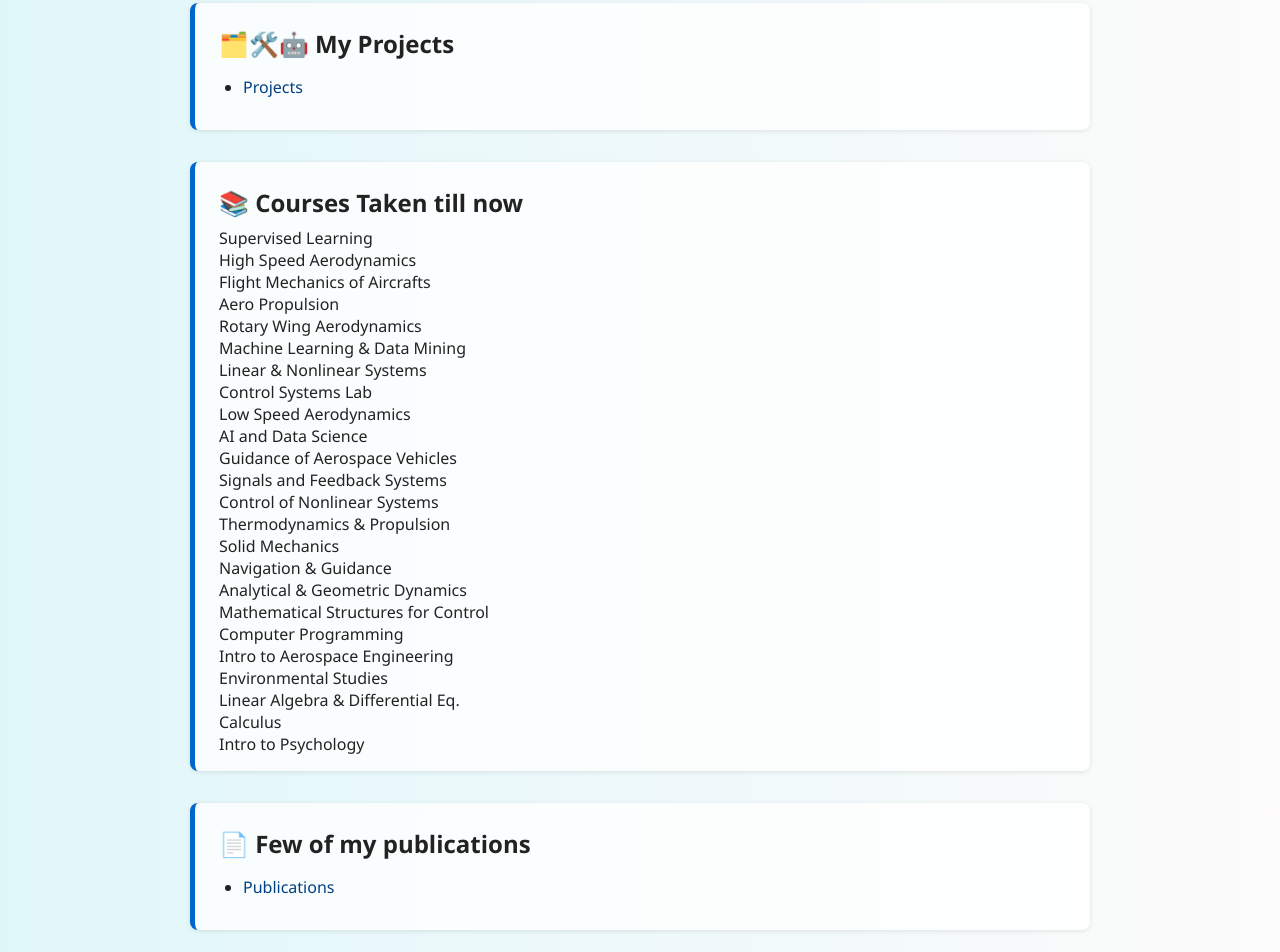
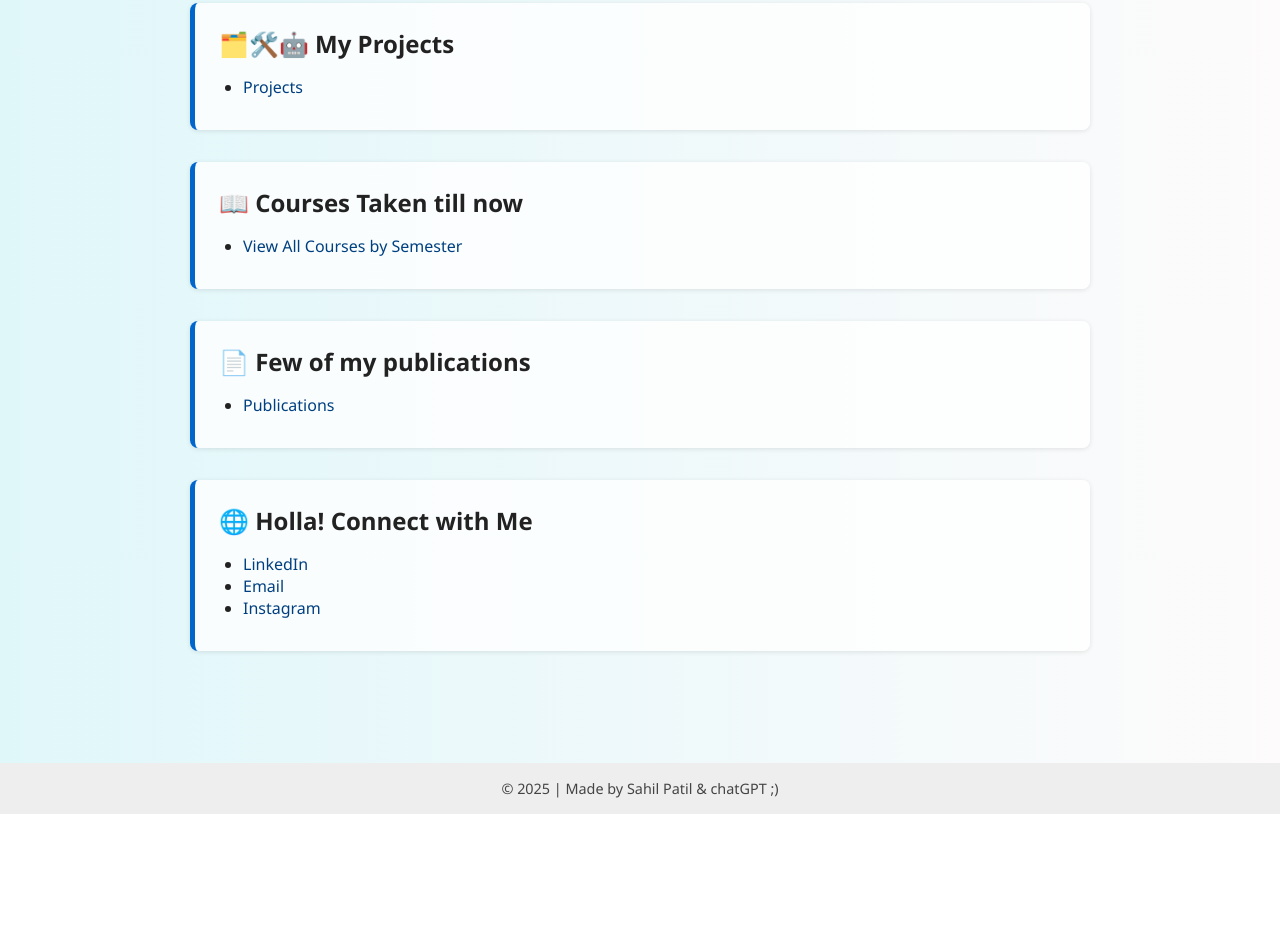
Before and after one commit to Sahil-github123/sahil_rp10.github.io, a plain HTML site: page index.html in a window 1280 px wide. Shown: the part 713-1665 px from the top of the page. After the commit the page ends 1527 px from the top, so only its background shows below. Drawn offline with Linux system fonts and the light colour scheme.

Commit message:
Update index.html

```diff
--- a/index.html
+++ b/index.html
@@ -47,33 +47,10 @@
         </div>
 
         <div class="category">
-            <h2>📚 Courses Taken till now</h2>
-            <div class="course-bubbles">
-                <div class="course-bubble">Supervised Learning</div>
-                <div class="course-bubble">High Speed Aerodynamics</div>
-                <div class="course-bubble">Flight Mechanics of Aircrafts</div>
-                <div class="course-bubble">Aero Propulsion</div>
-                <div class="course-bubble">Rotary Wing Aerodynamics</div>
-                <div class="course-bubble">Machine Learning & Data Mining</div>
-                <div class="course-bubble">Linear & Nonlinear Systems</div>
-                <div class="course-bubble">Control Systems Lab</div>
-                <div class="course-bubble">Low Speed Aerodynamics</div>
-                <div class="course-bubble">AI and Data Science</div>
-                <div class="course-bubble">Guidance of Aerospace Vehicles</div>
-                <div class="course-bubble">Signals and Feedback Systems</div>
-                <div class="course-bubble">Control of Nonlinear Systems</div>
-                <div class="course-bubble">Thermodynamics & Propulsion</div>
-                <div class="course-bubble">Solid Mechanics</div>
-                <div class="course-bubble">Navigation & Guidance</div>
-                <div class="course-bubble">Analytical & Geometric Dynamics</div>
-                <div class="course-bubble">Mathematical Structures for Control</div>
-                <div class="course-bubble">Computer Programming</div>
-                <div class="course-bubble">Intro to Aerospace Engineering</div>
-                <div class="course-bubble">Environmental Studies</div>
-                <div class="course-bubble">Linear Algebra & Differential Eq.</div>
-                <div class="course-bubble">Calculus</div>
-                <div class="course-bubble">Intro to Psychology</div>
-            </div>
+            <h2>📖 Courses Taken till now</h2>
+            <ul>
+                <li><a href="courses.html">View All Courses by Semester</a></li>
+            </ul>
         </div>
 
         <div class="category">
```
